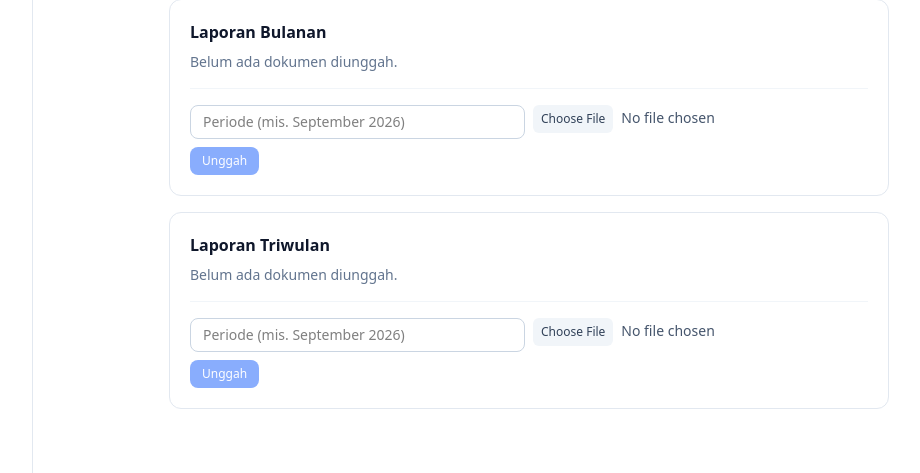
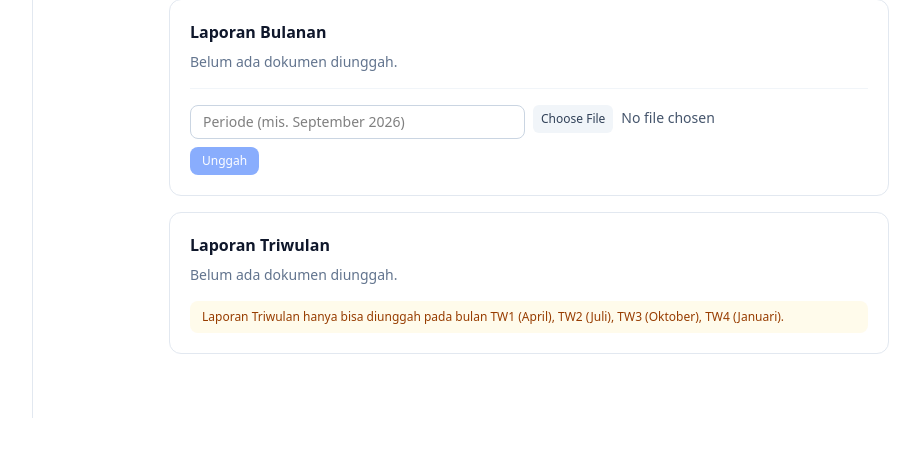
Before and after one commit to muhammadseptiadi079/pemantauan-pengelolaan-pjp, a Laravel app: page /pjp/1 in a window 1280 px wide. Shown: the part 777-1250 px from the top of the page, without its empty margins (255-1175 px from the left). After the commit the page ends 1195 px from the top, so only its background shows below. Run offline with Laravel 12, Linux system fonts and the light colour scheme; tables that the repository leaves empty hold one stand-in row (values such as "Sample post"); style sheets or scripts are compiled from the project's sources; some libraries are stand-ins or nearby versions.

Commit message:
Samakan aturan ketepatan waktu SPIP/TSP, batasi jendela Laporan Triwulan
- Data SPIP dan Target Sasaran Program (TSP) kini memakai aturan
  ketepatan waktu yang sama dengan Laporan Bulanan: tepat waktu jika
  diunggah paling lambat tanggal 3.
- Laporan Triwulan hanya bisa diunggah pada bulan April (TW1), Juli
  (TW2), Oktober (TW3), dan Januari (TW4), dengan batas tanggal 3 yang
  sama. Di luar bulan tersebut, form unggah disembunyikan dan diganti
  pesan penjelasan; percobaan unggah lewat backend juga ditolak.

Co-Authored-By: Claude Sonnet 5 <noreply@anthropic.com>
Claude-Session: https://claude.ai/code/session_01Syg2ez9LfJ87Y3AYRZcDHP

```diff
--- a/app/Http/Controllers/PjpController.php
+++ b/app/Http/Controllers/PjpController.php
@@ -3,6 +3,7 @@
 namespace App\Http\Controllers;
 
 use App\Models\Pjp;
+use App\Models\PjpLaporan;
 use Illuminate\Http\RedirectResponse;
 use Illuminate\Http\Request;
 use Inertia\Inertia;
@@ -57,6 +58,8 @@ class PjpController extends Controller
         return Inertia::render('Pjp/Show', [
             'pjp' => $pjp,
             'laporans' => $pjp->laporans,
+            'triwulanTerbuka' => PjpLaporan::triwulanSedangDibuka(),
+            'bulanTriwulanDibuka' => implode(', ', PjpLaporan::BULAN_TRIWULAN_DIBUKA),
         ]);
     }
 
--- a/app/Models/PjpLaporan.php
+++ b/app/Models/PjpLaporan.php
@@ -2,6 +2,7 @@
 
 namespace App\Models;
 
+use Carbon\Carbon;
 use Illuminate\Database\Eloquent\Casts\Attribute;
 use Illuminate\Database\Eloquent\Model;
 use Illuminate\Database\Eloquent\Relations\BelongsTo;
@@ -21,9 +22,20 @@ class PjpLaporan extends Model
     ];
 
     /**
-     * Batas tanggal pengiriman Laporan Bulanan setiap bulannya.
+     * Batas tanggal pengiriman dokumen setiap bulannya (semua jenis dokumen).
      */
-    public const BATAS_TANGGAL_LAPORAN_BULANAN = 3;
+    public const BATAS_TANGGAL_LAPORAN = 3;
+
+    /**
+     * Bulan-bulan dibukanya pengiriman Laporan Triwulan: TW1=April, TW2=Juli,
+     * TW3=Oktober, TW4=Januari.
+     */
+    public const BULAN_TRIWULAN_DIBUKA = [
+        4 => 'TW1 (April)',
+        7 => 'TW2 (Juli)',
+        10 => 'TW3 (Oktober)',
+        1 => 'TW4 (Januari)',
+    ];
 
     protected $fillable = [
         'pjp_id',
@@ -43,15 +55,22 @@ class PjpLaporan extends Model
         return $this->belongsTo(Pjp::class);
     }
 
-    /**
-     * Hanya relevan untuk Laporan Bulanan: null berarti tidak berlaku.
-     */
     protected function tepatWaktu(): Attribute
     {
         return Attribute::make(
-            get: fn () => $this->jenis === 'laporan_bulanan'
-                ? $this->created_at->day <= self::BATAS_TANGGAL_LAPORAN_BULANAN
-                : null,
+            get: fn () => $this->created_at->day <= self::BATAS_TANGGAL_LAPORAN,
         );
     }
+
+    public static function triwulanSedangDibuka(?Carbon $tanggal = null): bool
+    {
+        $tanggal ??= now();
+
+        return array_key_exists($tanggal->month, self::BULAN_TRIWULAN_DIBUKA);
+    }
+
+    public static function triwulanLabelUntukBulan(int $bulan): ?string
+    {
+        return self::BULAN_TRIWULAN_DIBUKA[$bulan] ?? null;
+    }
 }
--- a/resources/js/Components/LaporanUploadCard.tsx
+++ b/resources/js/Components/LaporanUploadCard.tsx
@@ -13,11 +13,13 @@ export default function LaporanUploadCard({
     jenis,
     label,
     laporans,
+    uploadDisabledMessage,
 }: {
     pjpId: number;
     jenis: string;
     label: string;
     laporans: PjpLaporan[];
+    uploadDisabledMessage?: string;
 }) {
     const [fileInputKey, setFileInputKey] = useState(0);
     const { data, setData, post, processing, errors, reset } = useForm<{
@@ -89,7 +91,6 @@ export default function LaporanUploadCard({
                                 {formatFileSize(laporan.file_size)}
                             </p>
                             <div className="flex flex-wrap items-center gap-2">
-                                {laporan.tepat_waktu !== null && (
                                 <span
                                     className={`rounded-full px-2 py-0.5 text-[11px] font-medium ${
                                         laporan.tepat_waktu
@@ -101,7 +102,6 @@ export default function LaporanUploadCard({
                                         ? 'Tepat Waktu'
                                         : 'Terlambat'}
                                 </span>
-                                )}
                                 <select
                                     value={laporan.kesesuaian_isi ?? ''}
                                     onChange={(e) =>
@@ -127,6 +127,11 @@ export default function LaporanUploadCard({
                 </ul>
             )}
 
+            {uploadDisabledMessage ? (
+                <p className="mt-4 rounded-lg bg-amber-50 px-3 py-2 text-xs text-amber-800">
+                    {uploadDisabledMessage}
+                </p>
+            ) : (
                 <form
                     onSubmit={submit}
                     className="mt-4 space-y-2 border-t border-slate-100 pt-4"
@@ -159,6 +164,7 @@ export default function LaporanUploadCard({
                         Unggah
                     </button>
                 </form>
+            )}
         </div>
     );
 }
--- a/resources/js/Pages/Pjp/Show.tsx
+++ b/resources/js/Pages/Pjp/Show.tsx
@@ -8,9 +8,13 @@ import { Pjp, PjpLaporan, TAHAPAN_OPTIONS, JENIS_LAPORAN_OPTIONS } from '@/types
 export default function Show({
     pjp,
     laporans,
+    triwulanTerbuka,
+    bulanTriwulanDibuka,
 }: {
     pjp: Pjp;
     laporans: PjpLaporan[];
+    triwulanTerbuka: boolean;
+    bulanTriwulanDibuka: string;
 }) {
     return (
         <AppLayout>
@@ -51,6 +55,11 @@ export default function Show({
                             jenis={jenis}
                             label={label}
                             laporans={laporans.filter((l) => l.jenis === jenis)}
+                            uploadDisabledMessage={
+                                jenis === 'laporan_triwulan' && !triwulanTerbuka
+                                    ? `Laporan Triwulan hanya bisa diunggah pada bulan ${bulanTriwulanDibuka}.`
+                                    : undefined
+                            }
                         />
                     ))}
                 </div>
--- a/resources/js/types.ts
+++ b/resources/js/types.ts
@@ -33,7 +33,7 @@ export interface PjpLaporan {
     file_size: number;
     catatan: string | null;
     kesesuaian_isi: string | null;
-    tepat_waktu: boolean | null;
+    tepat_waktu: boolean;
     created_at: string;
     updated_at: string;
 }
```
Also changed, not shown: app/Http/Controllers/PjpLaporanController.php (+8 -0 lines). Lines whose indentation alone changed are shown as unchanged.
